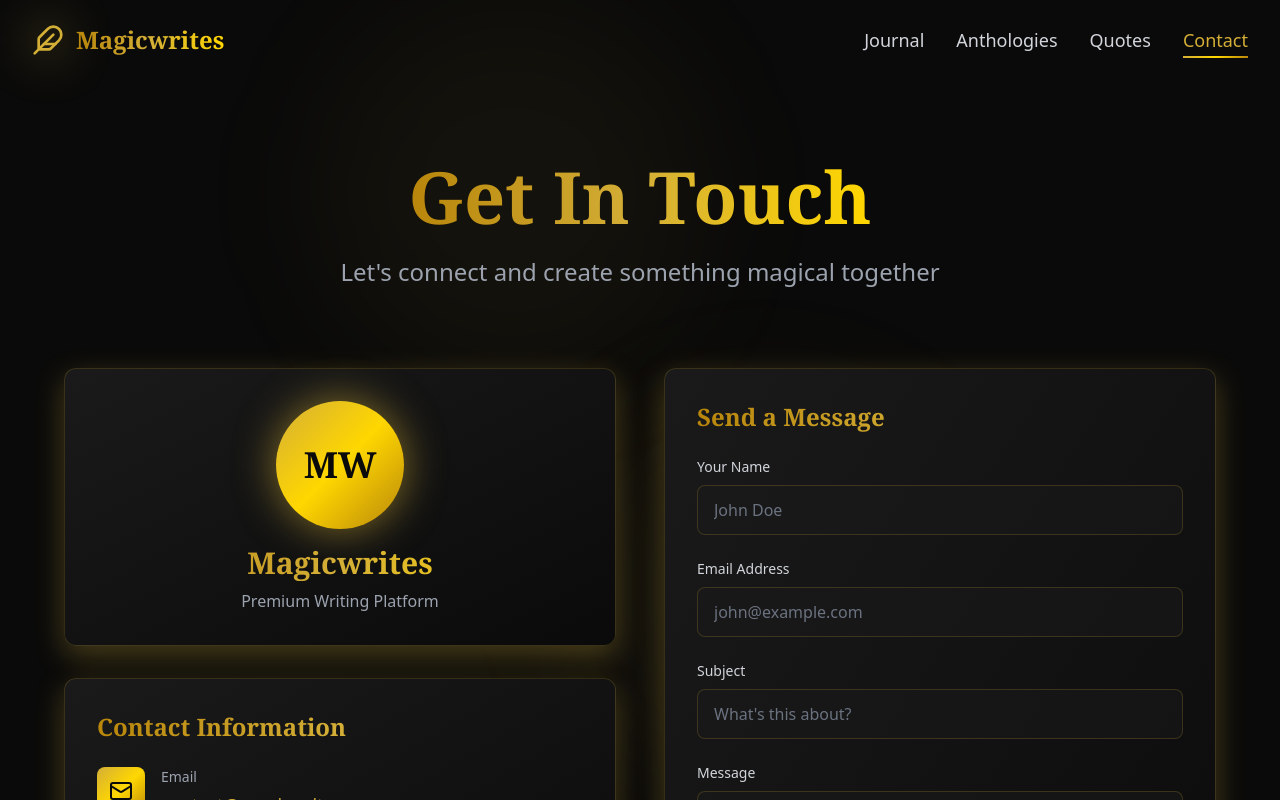
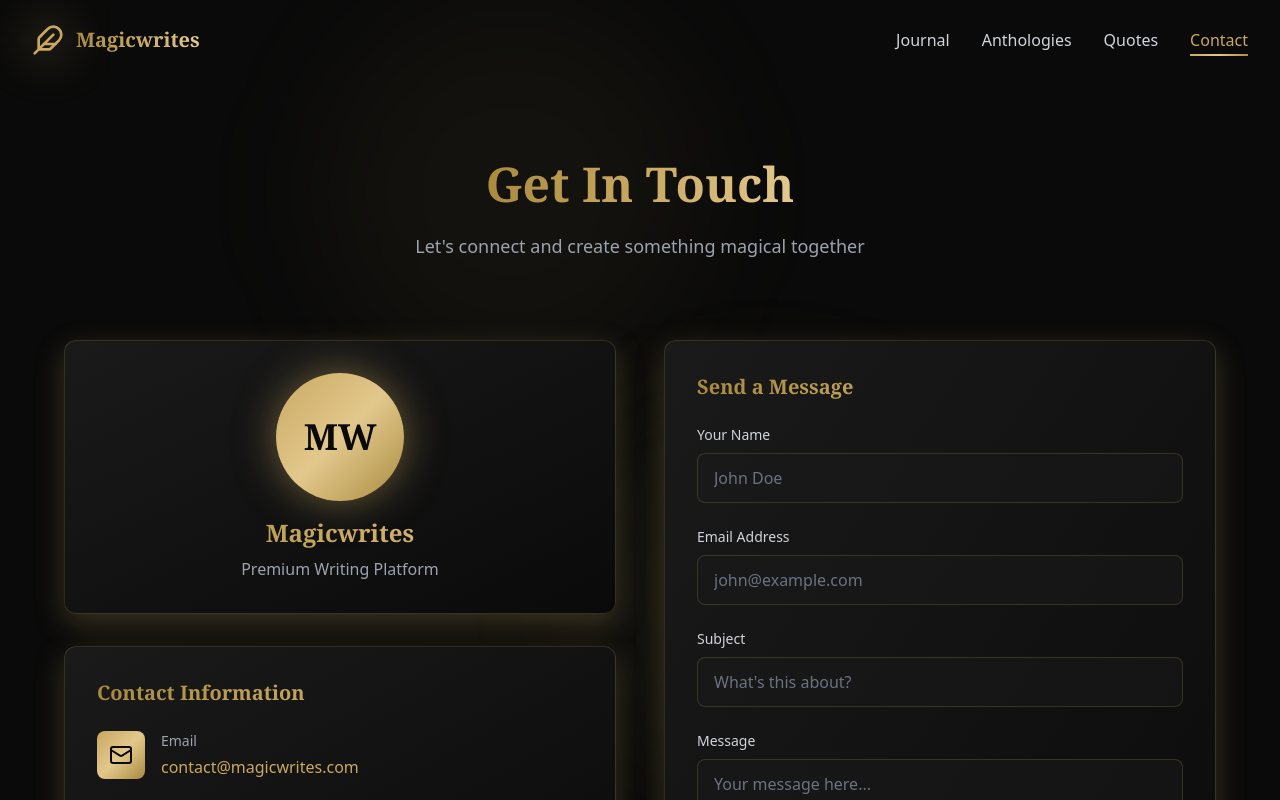
Before and after one commit to parimeena404/Magicwrites, a Next.js app: page /contact in a window 1280 px wide. Shown: the top 800 px of the page. Built offline with nearby package versions, Linux system fonts and the light colour scheme; a web font is replaced by a local one.

Commit message:
Refine typography and update golden color palette for professional look

```diff
--- a/src/app/contact/page.tsx
+++ b/src/app/contact/page.tsx
@@ -45,7 +45,7 @@ export default function ContactPage() {
             initial={{ opacity: 0, y: 20 }}
             animate={{ opacity: 1, y: 0 }}
             transition={{ duration: 0.8 }}
-            className="text-5xl md:text-7xl font-serif font-bold mb-6"
+            className="text-3xl md:text-5xl font-serif font-bold mb-6"
           >
             <span className="gold-text-gradient">Get In Touch</span>
           </motion.h1>
@@ -53,7 +53,7 @@ export default function ContactPage() {
             initial={{ opacity: 0, y: 20 }}
             animate={{ opacity: 1, y: 0 }}
             transition={{ duration: 0.8, delay: 0.2 }}
-            className="text-xl md:text-2xl text-gray-400 max-w-3xl mx-auto"
+            className="text-base md:text-lg text-gray-400 max-w-3xl mx-auto"
           >
             Let's connect and create something magical together
           </motion.p>
@@ -75,7 +75,7 @@ export default function ContactPage() {
               <div className="w-32 h-32 mx-auto mb-4 bg-gradient-gold rounded-full flex items-center justify-center shadow-gold-glow-lg">
                 <span className="text-4xl font-serif font-bold text-premium-black">MW</span>
               </div>
-              <h2 className="text-3xl font-serif font-bold gold-text-gradient mb-2">
+              <h2 className="text-2xl font-serif font-bold gold-text-gradient mb-2">
                 Magicwrites
               </h2>
               <p className="text-gray-400">Premium Writing Platform</p>
@@ -83,7 +83,7 @@ export default function ContactPage() {
 
             {/* Contact Details */}
             <div className="premium-card p-8 space-y-6">
-              <h3 className="text-2xl font-serif font-bold gold-text-gradient mb-6">
+              <h3 className="text-xl font-serif font-bold gold-text-gradient mb-6">
                 Contact Information
               </h3>
 
@@ -93,7 +93,7 @@ export default function ContactPage() {
                 </div>
                 <div>
                   <p className="text-gray-400 text-sm mb-1">Email</p>
-                  <a href="mailto:contact@magicwrites.com" className="text-lg text-premium-gold hover:text-premium-lightGold transition-colors">
+                  <a href="mailto:contact@magicwrites.com" className="text-base text-premium-gold hover:text-premium-lightGold transition-colors">
                     contact@magicwrites.com
                   </a>
                 </div>
@@ -105,7 +105,7 @@ export default function ContactPage() {
                 </div>
                 <div>
                   <p className="text-gray-400 text-sm mb-1">Phone</p>
-                  <a href="tel:+1234567890" className="text-lg text-premium-gold hover:text-premium-lightGold transition-colors">
+                  <a href="tel:+1234567890" className="text-base text-premium-gold hover:text-premium-lightGold transition-colors">
                     +1 (234) 567-890
                   </a>
                 </div>
@@ -117,7 +117,7 @@ export default function ContactPage() {
                 </div>
                 <div>
                   <p className="text-gray-400 text-sm mb-1">Location</p>
-                  <p className="text-lg text-gray-300">
+                  <p className="text-base text-gray-300">
                     Available Worldwide
                   </p>
                 </div>
@@ -162,7 +162,7 @@ export default function ContactPage() {
             transition={{ duration: 0.6 }}
             className="premium-card p-8"
           >
-            <h3 className="text-2xl font-serif font-bold gold-text-gradient mb-6">
+            <h3 className="text-xl font-serif font-bold gold-text-gradient mb-6">
               Send a Message
             </h3>
 
--- a/src/app/globals.css
+++ b/src/app/globals.css
@@ -28,7 +28,7 @@
   }
 
   .gold-border-gradient {
-    border-image: linear-gradient(135deg, #B8860B, #D4AF37, #FFD700) 1;
+    border-image: linear-gradient(135deg, #A88B3E, #C9A961, #E3C88D) 1;
   }
 
   .premium-card {
--- a/src/app/page.tsx
+++ b/src/app/page.tsx
@@ -42,7 +42,7 @@ export default function Home() {
             initial={{ opacity: 0, y: 20 }}
             animate={{ opacity: 1, y: 0 }}
             transition={{ duration: 0.8 }}
-            className="text-5xl md:text-7xl font-serif font-bold mb-6"
+            className="text-3xl md:text-5xl font-serif font-bold mb-6"
           >
             <span className="gold-text-gradient">My Journal</span>
           </motion.h1>
@@ -50,7 +50,7 @@ export default function Home() {
             initial={{ opacity: 0, y: 20 }}
             animate={{ opacity: 1, y: 0 }}
             transition={{ duration: 0.8, delay: 0.2 }}
-            className="text-xl md:text-2xl text-gray-400 max-w-3xl mx-auto"
+            className="text-base md:text-lg text-gray-400 max-w-3xl mx-auto"
           >
             A collection of thoughts, stories, and moments captured in time
           </motion.p>
@@ -86,10 +86,10 @@ export default function Home() {
               </div>
 
               {/* Content */}
-              <h2 className="text-3xl font-serif font-bold mb-4 gold-text-gradient group-hover:scale-[1.02] transition-transform">
+              <h2 className="text-xl md:text-2xl font-serif font-bold mb-4 gold-text-gradient group-hover:scale-[1.02] transition-transform">
                 {entry.title}
               </h2>
-              <p className="text-gray-300 text-lg leading-relaxed">
+              <p className="text-gray-300 text-base leading-relaxed">
                 {entry.content}
               </p>
 
--- a/src/app/quotes/page.tsx
+++ b/src/app/quotes/page.tsx
@@ -137,7 +137,7 @@ export default function QuotesPage() {
             initial={{ opacity: 0, y: 20 }}
             animate={{ opacity: 1, y: 0 }}
             transition={{ duration: 0.8 }}
-            className="text-5xl md:text-7xl font-serif font-bold mb-6"
+            className="text-3xl md:text-5xl font-serif font-bold mb-6"
           >
             <span className="gold-text-gradient">Quotes & Wisdom</span>
           </motion.h1>
@@ -145,7 +145,7 @@ export default function QuotesPage() {
             initial={{ opacity: 0, y: 20 }}
             animate={{ opacity: 1, y: 0 }}
             transition={{ duration: 0.8, delay: 0.2 }}
-            className="text-xl md:text-2xl text-gray-400 max-w-3xl mx-auto"
+            className="text-base md:text-lg text-gray-400 max-w-3xl mx-auto"
           >
             Short notes and profound thoughts to inspire your journey
           </motion.p>
@@ -164,7 +164,7 @@ export default function QuotesPage() {
               className="premium-card p-8 group hover:shadow-gold-glow-lg transition-all duration-300"
             >
               {/* Quote Text */}
-              <blockquote className="text-2xl md:text-3xl font-serif italic text-gray-200 mb-6 leading-relaxed">
+              <blockquote className="text-lg md:text-xl font-serif italic text-gray-200 mb-6 leading-relaxed">
                 "{quote.text}"
               </blockquote>
 
--- a/src/components/Navigation.tsx
+++ b/src/components/Navigation.tsx
@@ -38,7 +38,7 @@ export default function Navigation() {
               <Feather className="w-8 h-8 text-premium-gold group-hover:rotate-12 transition-transform duration-300" />
               <div className="absolute inset-0 blur-xl bg-premium-gold/30 group-hover:bg-premium-gold/50 transition-all"></div>
             </div>
-            <span className="text-2xl font-serif font-bold gold-text-gradient">
+            <span className="text-xl font-serif font-bold gold-text-gradient">
               Magicwrites
             </span>
           </Link>
@@ -49,7 +49,7 @@ export default function Navigation() {
               <Link
                 key={item.name}
                 href={item.href}
-                className={`text-lg font-medium transition-all duration-300 relative group ${
+                className={`text-base font-medium transition-all duration-300 relative group ${
                   pathname === item.href
                     ? 'text-premium-gold'
                     : 'text-gray-300 hover:text-premium-gold'
@@ -88,7 +88,7 @@ export default function Navigation() {
                   key={item.name}
                   href={item.href}
                   onClick={() => setIsOpen(false)}
-                  className={`block text-lg font-medium transition-colors py-2 ${
+                  className={`block text-base font-medium transition-colors py-2 ${
                     pathname === item.href
                       ? 'text-premium-gold'
                       : 'text-gray-300 hover:text-premium-gold'
--- a/tailwind.config.ts
+++ b/tailwind.config.ts
@@ -22,22 +22,22 @@ const config: Config = {
           900: '#713f12',
         },
         premium: {
-          gold: '#D4AF37',
-          lightGold: '#FFD700',
-          darkGold: '#B8860B',
+          gold: '#C9A961',
+          lightGold: '#E3C88D',
+          darkGold: '#A88B3E',
           black: '#0a0a0a',
           darkGray: '#1a1a1a',
         }
       },
       backgroundImage: {
         'gradient-radial': 'radial-gradient(var(--tw-gradient-stops))',
-        'gradient-gold': 'linear-gradient(135deg, #D4AF37 0%, #FFD700 50%, #B8860B 100%)',
+        'gradient-gold': 'linear-gradient(135deg, #C9A961 0%, #E3C88D 50%, #A88B3E 100%)',
         'gradient-dark': 'linear-gradient(135deg, #0a0a0a 0%, #1a1a1a 100%)',
       },
       boxShadow: {
-        'gold-glow': '0 0 20px rgba(212, 175, 55, 0.5)',
-        'gold-glow-lg': '0 0 40px rgba(212, 175, 55, 0.6)',
-        'gold-3d': '0 10px 30px rgba(212, 175, 55, 0.3)',
+        'gold-glow': '0 0 20px rgba(201, 169, 97, 0.4)',
+        'gold-glow-lg': '0 0 40px rgba(201, 169, 97, 0.5)',
+        'gold-3d': '0 10px 30px rgba(201, 169, 97, 0.25)',
       },
       animation: {
         'float': 'float 6s ease-in-out infinite',
@@ -50,8 +50,8 @@ const config: Config = {
           '50%': { transform: 'translateY(-20px)' },
         },
         glow: {
-          '0%': { boxShadow: '0 0 20px rgba(212, 175, 55, 0.5)' },
-          '100%': { boxShadow: '0 0 40px rgba(212, 175, 55, 0.8)' },
+          '0%': { boxShadow: '0 0 20px rgba(201, 169, 97, 0.4)' },
+          '100%': { boxShadow: '0 0 40px rgba(201, 169, 97, 0.6)' },
         },
         shimmer: {
           '0%': { backgroundPosition: '-1000px 0' },
```
Also changed, not shown: src/app/anthologies/page.tsx (+6 -6 lines).
